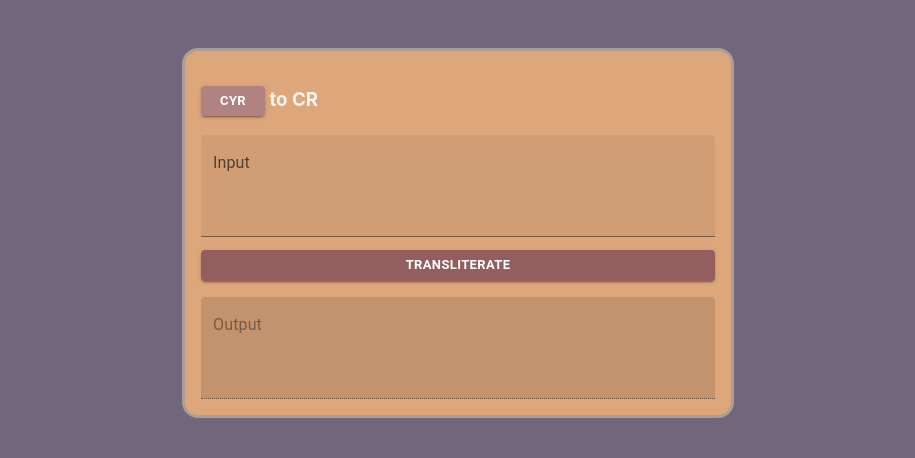
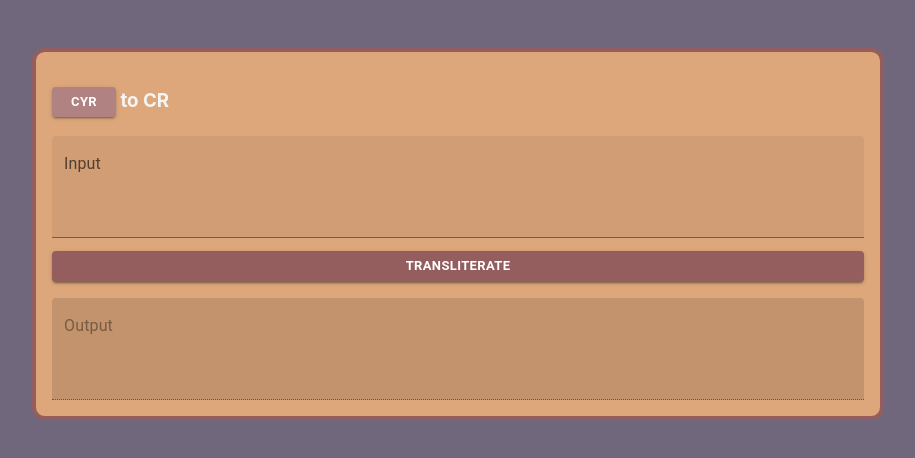
Before and after one commit to OnionKnight621/cringesliterator-webapp, a React (Vite) app: page / in a window 1280 px wide. Shown: the top 458 px of the page, without its empty margins (182-1097 px from the left). Built offline with nearby package versions, Linux system fonts and the light colour scheme.

Commit message:
upd: styles

```diff
--- a/src/App.tsx
+++ b/src/App.tsx
@@ -18,8 +18,8 @@ const boxStyles = {
   backgroundColor: "#DDA77B",
   padding: "1rem",
   marginTop: "3rem",
-  border: "3px solid #a99f96",
-  borderRadius: "1rem",
+  border: "4px solid #945D5E",
+  borderRadius: "0.8rem",
 };
 
 const App = () => {
@@ -60,7 +60,7 @@ const App = () => {
 
   return (
     <ThemeProvider theme={theme}>
-      <Container maxWidth="sm">
+      <Container maxWidth="md">
         <Box sx={boxStyles}>
           <Header language={language} handleLangChange={handleLangChange} />
           <TextField
```
